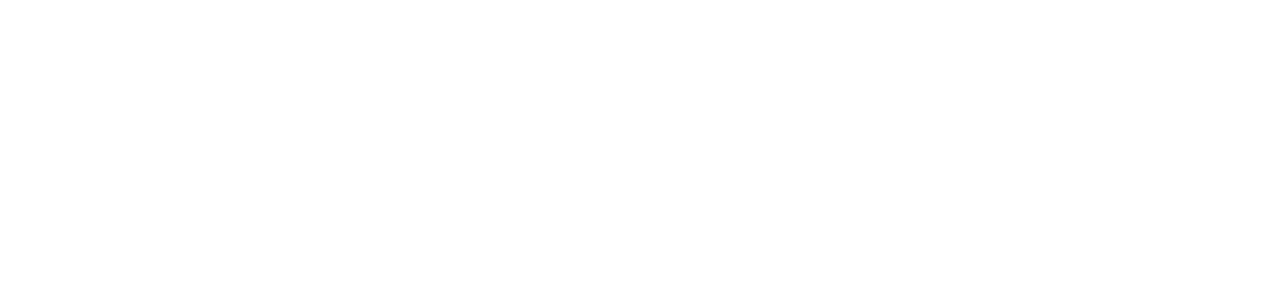
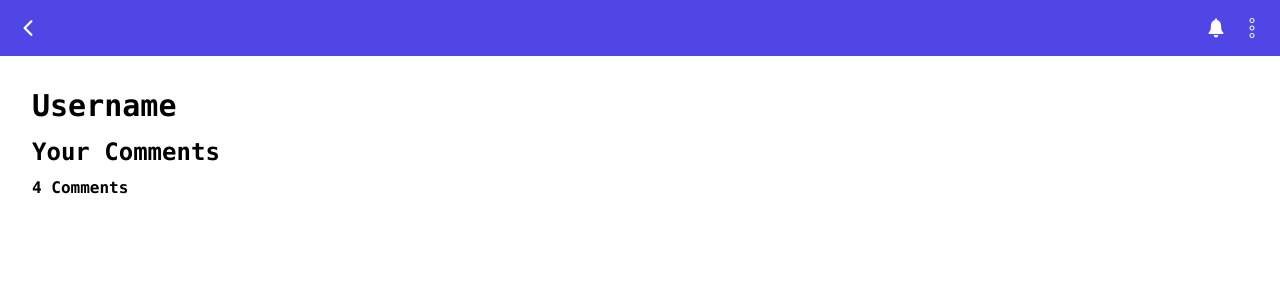
Before and after one commit to Daralams/eTeras-app, a React (Vite) app in the folder frontend/: page /dashboard/your-comments in a window 1280 px wide. Before the commit this address had no page. Shown: the top 300 px of the page. Built offline with nearby package versions, Linux system fonts and the light colour scheme.

Commit message:
create folder router in frontend for define routes

```diff
--- a/frontend/src/App.jsx
+++ b/frontend/src/App.jsx
@@ -1,45 +1,8 @@
-import {BrowserRouter, Routes, Route} from 'react-router-dom'
-import { useState } from 'react'
-// auth
-import Login from './auth/Login'
-import Register from './auth/Register'
-// views
-import LandingPage from './views/landing-page/LandingPage'
-// landing page user search result
-import LandingUserSearchResult from './views/page-other-user/LandingUserSearchResult'
-// user
-import Dashboard from './views/user/Dashboard'
-import FavoritePosts from './views/user/FavoritePosts'
-import CreatePost from './views/user/CreatePost'
-import UpdatePost from './views/user/UpdatePost'
-// post
-import Posts from './views/posts/Posts'
-import DetailPost from './views/posts/DetailPost'
-import PostByCategory from './views/posts/PostByCategory'
-import PostsByAuthor from './views/posts/PostsByAuthor'
+import Router from './router/Routes'
 
 const App = () => {
-
   return (
-    <>
-    <BrowserRouter>
-    <Routes>
-      <Route path="/login" element={<Login/>}/>
-      <Route path="/register" element={<Register/>}/>
-      <Route path="/dashboard" element={<Dashboard/>}/>
-      <Route path="/dashboard/favorite-posts" element={<FavoritePosts/>}/>
-      <Route path="/create-post" element={<CreatePost/>}/>
-      <Route path="/edit-post/:id" element={<UpdatePost/>}/>
-      <Route path="/" element={<LandingPage/>}/>
-      <Route path="/posts" element={<Posts/>}/>
-      <Route path={`/posts/:slug`} element={<DetailPost/>}/>
-      <Route path={`/category/:slug`} element={<PostByCategory/>}/>
-      <Route path={`/author/:username`} element={<PostsByAuthor/>}></Route>
-      {/* result search user */}
-      <Route path={`/search/author/:id/:username`} element={<LandingUserSearchResult/>}/>
-    </Routes>
-    </BrowserRouter>
-    </>
+    <Router/>
   )
 }
 
--- /dev/null
+++ b/frontend/src/router/Routes.jsx
@@ -0,0 +1,46 @@
+import {BrowserRouter, Routes, Route} from 'react-router-dom'
+// auth
+import Login from '../auth/Login'
+import Register from '../auth/Register'
+// views
+import LandingPage from '../views/landing-page/LandingPage'
+// landing page user search result
+import LandingUserSearchResult from '../views/page-other-user/LandingUserSearchResult'
+// user
+import Dashboard from '../views/user/Dashboard'
+import FavoritePosts from '../views/user/FavoritePosts'
+import UserComments from '../views/user/UserComments'
+import CreatePost from '../views/user/CreatePost'
+import UpdatePost from '../views/user/UpdatePost'
+// post
+import Posts from '../views/posts/Posts'
+import DetailPost from '../views/posts/DetailPost'
+import PostByCategory from '../views/posts/PostByCategory'
+import PostsByAuthor from '../views/posts/PostsByAuthor'
+
+const Router = () => {
+  return (
+    <>
+    <BrowserRouter>
+    <Routes>
+      <Route path="/login" element={<Login/>}/>
+      <Route path="/register" element={<Register/>}/>
+      <Route path="/dashboard" element={<Dashboard/>}/>
+      <Route path="/dashboard/favorite-posts" element={<FavoritePosts/>}/>
+      <Route path="/dashboard/your-comments" element={<UserComments/>}/>
+      <Route path="/create-post" element={<CreatePost/>}/>
+      <Route path="/edit-post/:id" element={<UpdatePost/>}/>
+      <Route path="/" element={<LandingPage/>}/>
+      <Route path="/posts" element={<Posts/>}/>
+      <Route path={`/posts/:slug`} element={<DetailPost/>}/>
+      <Route path={`/category/:slug`} element={<PostByCategory/>}/>
+      <Route path={`/author/:username`} element={<PostsByAuthor/>}></Route>
+      {/* result search user */}
+      <Route path={`/search/author/:id/:username`} element={<LandingUserSearchResult/>}/>
+    </Routes>
+    </BrowserRouter>
+    </>
+  )
+}
+
+export default Router
--- a/frontend/src/views/user/Dashboard.jsx
+++ b/frontend/src/views/user/Dashboard.jsx
@@ -94,7 +94,7 @@
           <SlHeart className="text-lg"/> Favorite</Link>
         </li>
         <li className="mt-2 text-[15px] font-semibold">
-          <Link to="/dashboard/comments" className="flex items-center gap-2">
+          <Link to="/dashboard/your-comments" className="flex items-center gap-2">
           <GoComment className="text-lg"/> Comments</Link>
         </li>
        </ul>
--- a/frontend/src/views/user/FavoritePosts.jsx
+++ b/frontend/src/views/user/FavoritePosts.jsx
@@ -2,7 +2,7 @@
 import {jwtDecode} from 'jwt-decode'
 import moment from 'moment'
 import React, { useState, useEffect } from 'react'
-import {Link} from 'react-router-dom'
+import {Link, useNavigate} from 'react-router-dom'
 import SecondNavbar from '../../components/SecondNavbar'
 import CardPosts from '../../components/CardPosts'
 import { CiMenuKebab } from "react-icons/ci"
@@ -14,6 +14,7 @@
   const [token, setToken] = useState("")
   const [showRemovePopup, setShowRemovePopup] = useState(false)
   const [selectedPost, setSelectedPost] = useState(null)
+  const navigate = useNavigate()
 
   useEffect(() => {
     refreshToken()
@@ -33,7 +34,10 @@
       setPosts(postsData)
       console.log(postsData)
     }catch(error) {
-      console.log(error.message)
+      console.log(error)
+      if(error.response.status == 401) {
+        navigate('/login')
+      }
     }
   }
 
--- /dev/null
+++ b/frontend/src/views/user/UserComments.jsx
@@ -0,0 +1,21 @@
+import SecondNavbar from '../../components/SecondNavbar'
+
+const UserComments = () => {
+  return (
+    <>
+      <SecondNavbar/>
+      <div className="m-4">
+        <div className="grid grid-cols-1 md:grid-cols-2 gap-2">
+          <div className="h-auto md:col-span-1 p-4">
+            <p className="flex items-center gap-4 text-3xl font-bold font-mono mb-3">Username</p>
+            <p className="text-2xl font-bold font-mono mb-2">Your Comments</p>
+            <p className="text-md font-semibold font-mono">4 Comments</p>
+          </div>
+        <div className="col-span-1"></div>
+        </div>
+     </div>
+    </>
+    )
+}
+
+export default UserComments
```
